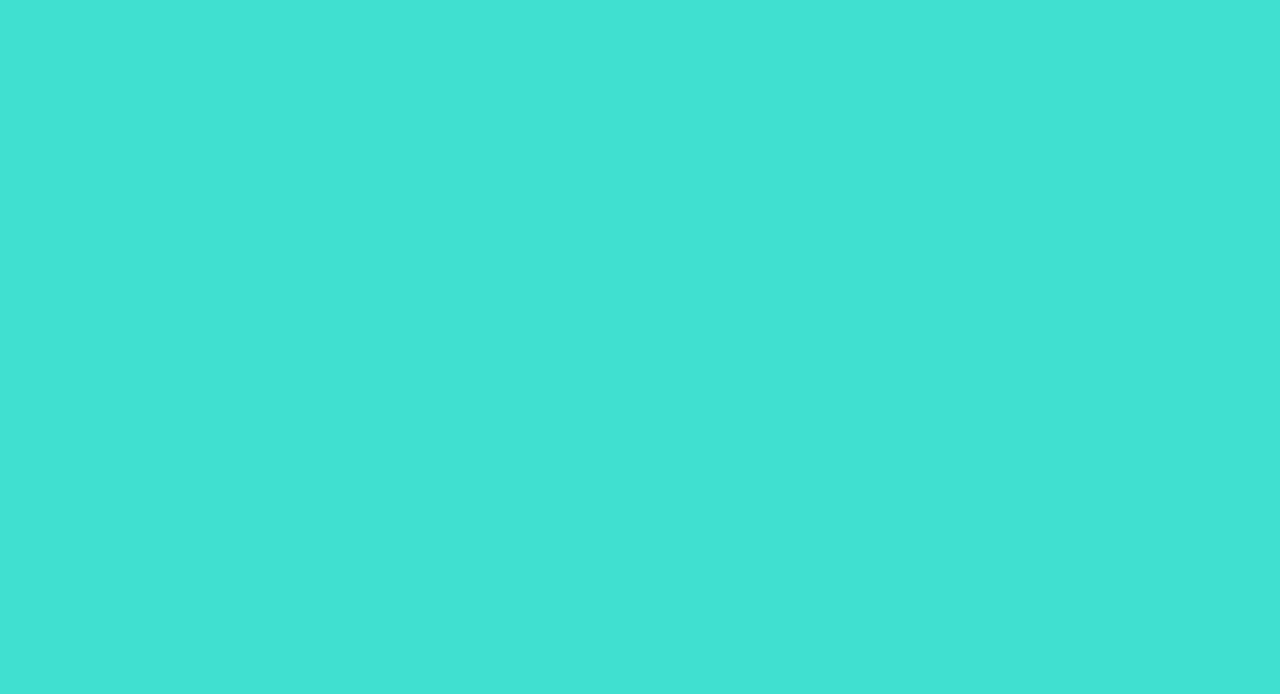
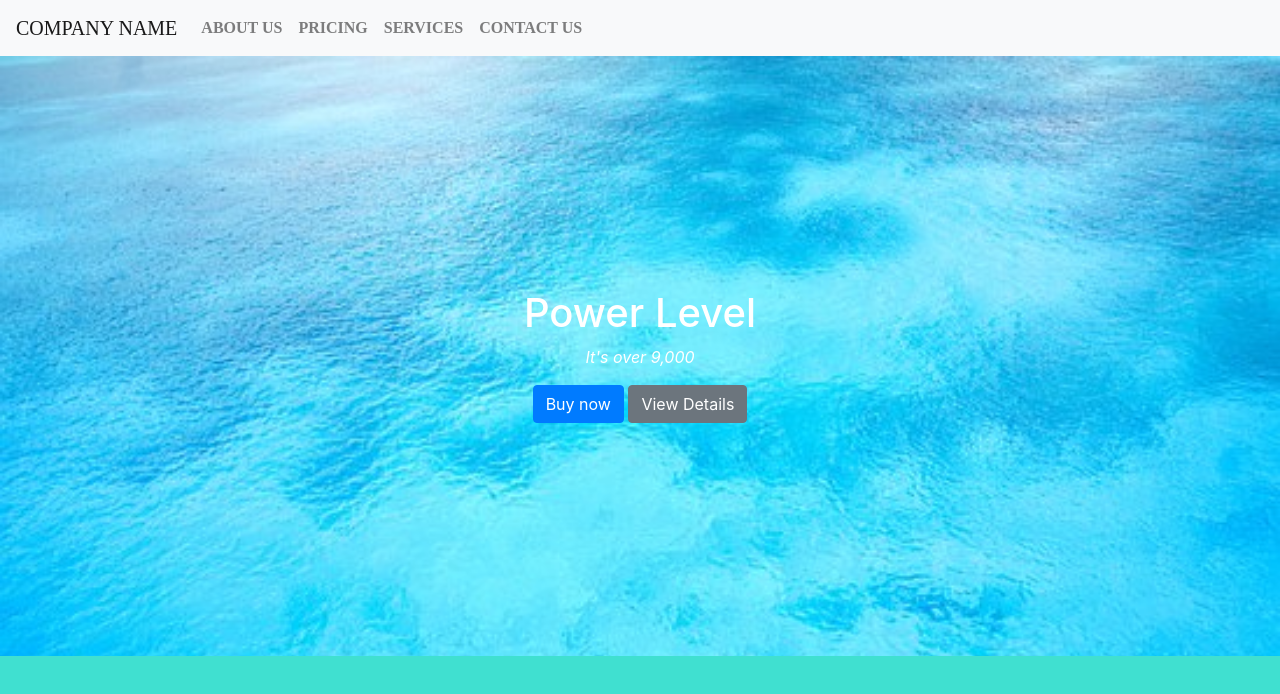
Before and after one commit to tafhimkhan39/Tafhimkhan.nyot, a plain HTML site: page index.html in a window 1280 px wide. Drawn offline with nearby package versions, Linux system fonts and the light colour scheme.

Commit message:
Nav Bar & Header

```diff
--- a/index.html
+++ b/index.html
@@ -1,11 +1,37 @@
 <!DOCTYPE hmtl>
 <html>
+
 <head>
     <title>NYOT</title>
     <link rel="stylesheet" href="https://stackpath.bootstrapcdn.com/bootstrap/4.3.1/css/bootstrap.min.css" integrity="sha384-ggOyR0iXCbMQv3Xipma34MD+dH/1fQ784/j6cY/iJTQUOhcWr7x9JvoRxT2MZw1T" crossorigin="anonymous">
     <link rel="stylesheet" type="text/css" href="style.css">
 </head>
+<!-- this is the body-->
 <body>
+    <nav class="navbar navbar-expand-lg navbar-light bg-light">
+        <a class="navbar-brand" href="#">Company Name</a>
+        <button class="navbar-toggler" type="button" data-toggle="collapse" data-target="#navbarNavAltMarkup" aria-controls="navbarNavAltMarkup" aria-expanded="false" aria-label="Toggle navigation">
+    <span class="navbar-toggler-icon"></span>
+  </button>
+        <div class="collapse navbar-collapse" id="navbarNavAltMarkup">
+            <div class="navbar-nav">
+                <a class="nav-item nav-link" href="#">About Us <span class="sr-only">(current)</span></a>
+                <a class="nav-item nav-link" href="#">Pricing</a>
+                <a class="nav-item nav-link" href="#">Services</a>
+                <a class="nav-item nav-link" href="#">Contact Us</a>
+            </div>
+        </div>
+    </nav>
+
+    <header class= "d-flex align-items-center">
+        <div class=container>
+        <h1>Power Level</h1>
+        <p>It's over 9,000</p>
+        <button type="button" class="btn btn-primary">Buy now</button>
+        <button type="button" class="btn btn-secondary">View Details</button>
+        </div>
+    </header>
+
     <script src="https://code.jquery.com/jquery-3.3.1.slim.min.js" integrity="sha384-q8i/X+965DzO0rT7abK41JStQIAqVgRVzpbzo5smXKp4YfRvH+8abtTE1Pi6jizo" crossorigin="anonymous"></script>
     <script src="https://cdnjs.cloudflare.com/ajax/libs/popper.js/1.14.7/umd/popper.min.js" integrity="sha384-UO2eT0CpHqdSJQ6hJty5KVphtPhzWj9WO1clHTMGa3JDZwrnQq4sF86dIHNDz0W1" crossorigin="anonymous"></script>
     <script src="https://stackpath.bootstrapcdn.com/bootstrap/4.3.1/js/bootstrap.min.js" integrity="sha384-JjSmVgyd0p3pXB1rRibZUAYoIIy6OrQ6VrjIEaFf/nJGzIxFDsf4x0xIM+B07jRM" crossorigin="anonymous"></script>
--- a/style.css
+++ b/style.css
@@ -1,3 +1,33 @@
 body {
     background-color: turquoise;
 }
+
+nav{
+    text-transform: uppercase;
+    font-family: PT Sans Narrow;
+}
+.nav-link{
+    font-weight: bold;
+}
+/*when you hover the tabs change to italics and background */
+.nav-link:hover{
+    font-style: italic;
+    background-color: blue !important;
+}
+header{
+    height: 600px;
+    width: 100%;
+    background-image: url("water.jpg");
+    background-size: cover;
+
+    /*align text*/
+    text-align: center;
+
+}
+header p{
+    font-style: italic;
+    color:white;
+}
+header h1{
+    color:white;
+}
```
Also changed, not shown: water.jpg (added). Lines whose indentation alone changed are shown as unchanged.
